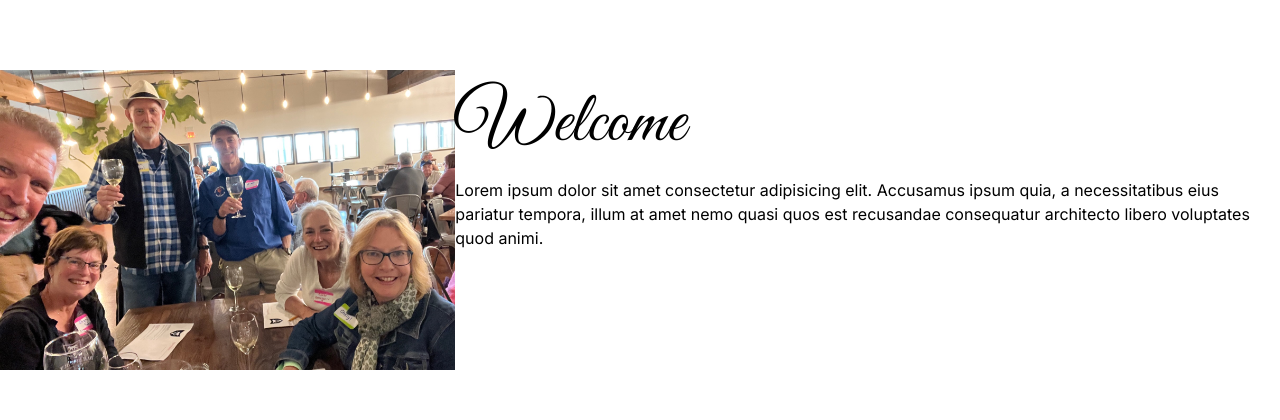
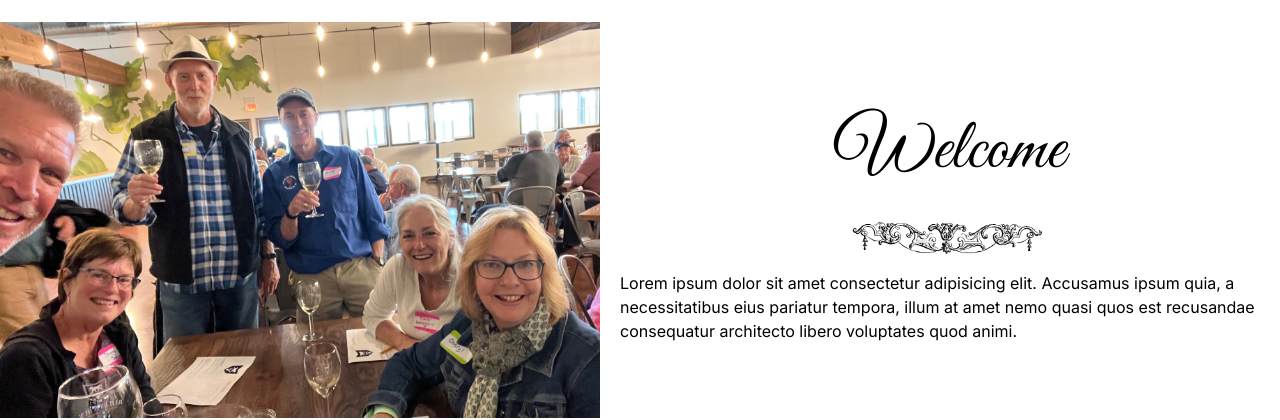
Before and after one commit to lee14k/winemakers, a Next.js app: page / in a window 1280 px wide. Shown: the part 654-1074 px from the top of the page. Built offline with nearby package versions, Linux system fonts and the light colour scheme.

Commit message:
fixing handle resize hook

```diff
--- a/Components/Midsection.css
+++ b/Components/Midsection.css
@@ -1,13 +1,17 @@
 .mid {
   display: flex;
-  z-index: 2;
+  justify-content: center;
+  align-items: center;
   height:500px;
   padding-top:100px;
   padding-bottom:100px;
+  gap:20px;
 }
 
 .midtext {
   display: flex;
+  justify-content: center;
+  align-items: center;
   flex-direction: column;
 }
 
--- a/Components/Midsection.jsx
+++ b/Components/Midsection.jsx
@@ -7,6 +7,11 @@ export default function Midsection() {
       <Image src="/midwinepic.jpeg" height={450} width={600} className="welcomepic" />
       <div className="midtext">
         <h2 className={`${greatVibes.className} welcome`}>Welcome</h2>
+        <Image
+          src="/divider.png"
+          width={200}
+          height={200}
+        />
         <p>
           Lorem ipsum dolor sit amet consectetur adipisicing elit. Accusamus
           ipsum quia, a necessitatibus eius pariatur tempora, illum at amet nemo
--- a/Components/Navbar.jsx
+++ b/Components/Navbar.jsx
@@ -1,6 +1,6 @@
 'use client'
 import './Navbar.css';
-import useHandleResize from '../components/useHandleResize'
+import useHandleResize from '../Components/useHandleResize'
 import React, { useState } from 'react';
 import Link from 'next/link';
 
--- a/src/app/Login/page.js
+++ b/src/app/Login/page.js
@@ -1,3 +1,4 @@
+'use client'
 import { useState } from 'react';
 
 export default function Login() {
```
Also changed, not shown: public/divider.png (added).
